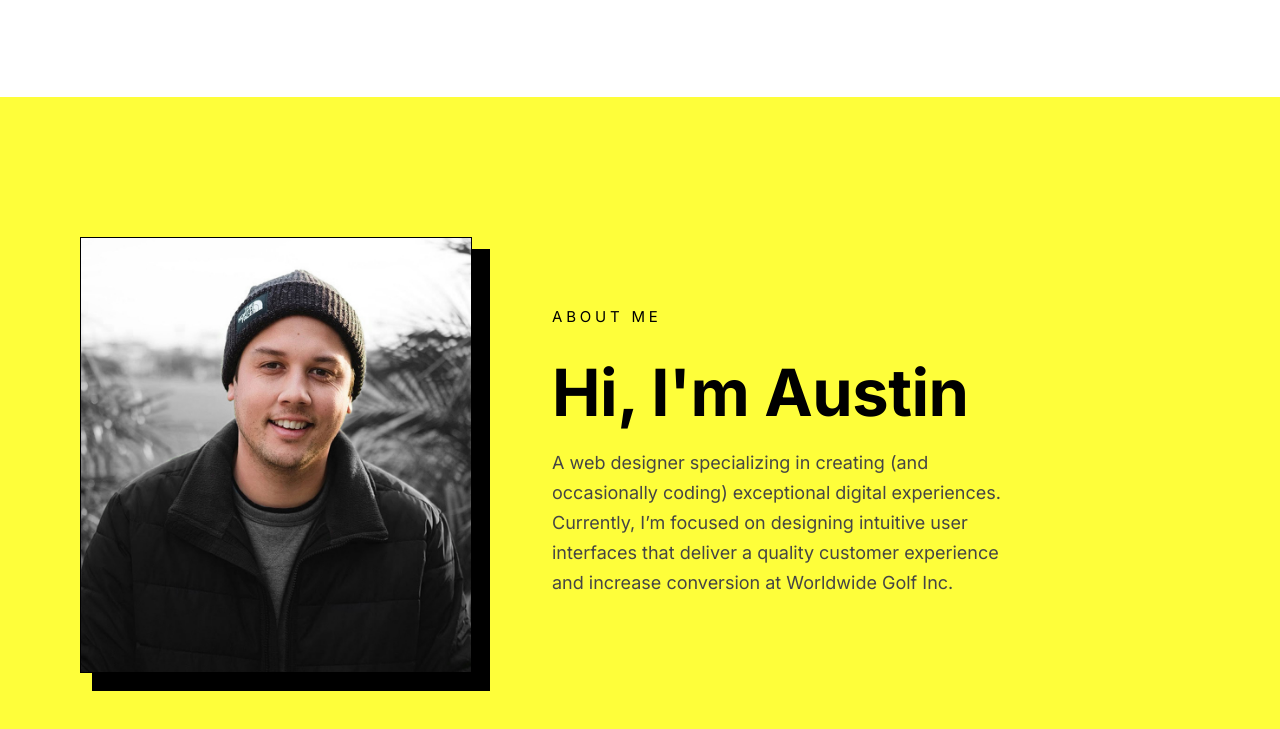
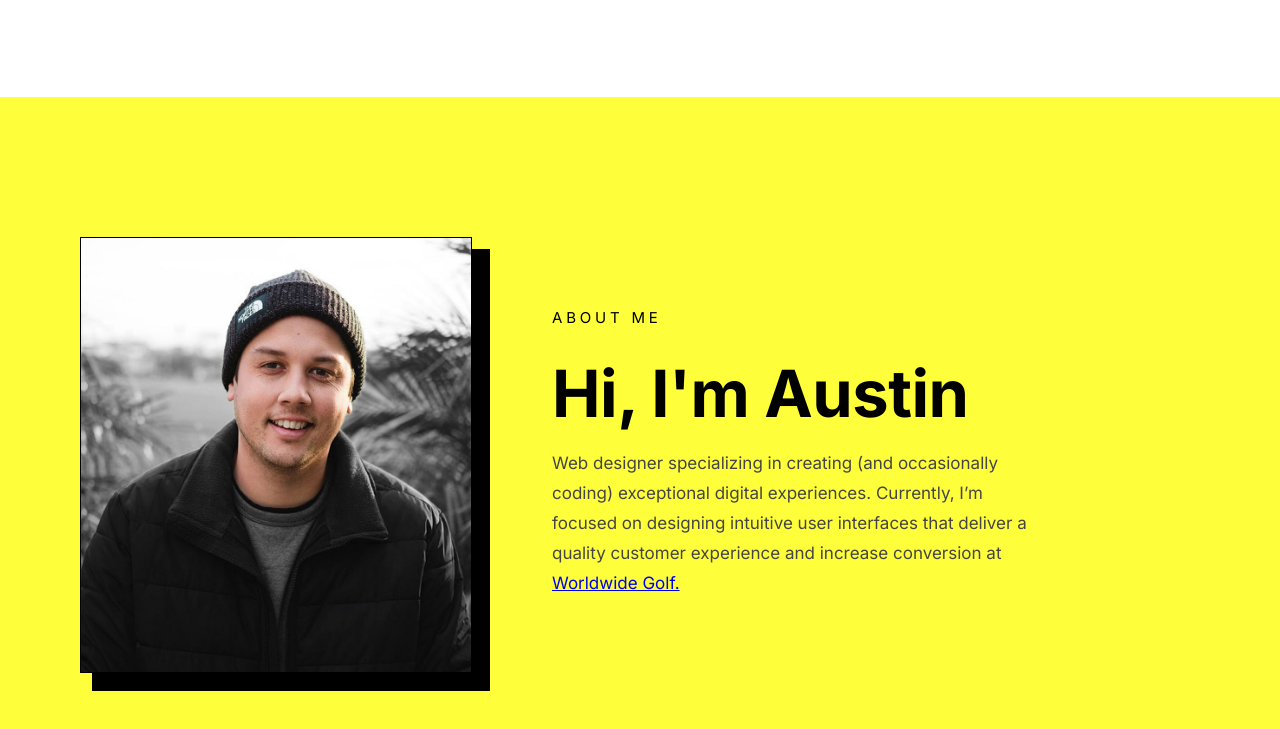
Before and after one commit to AustinHarkey/portfolio21, a plain HTML site: page index.html in a window 1280 px wide. Shown: the part 2838-3567 px from the top of the page. Drawn offline with Linux system fonts and the light colour scheme.

Commit message:
dev updates

```diff
--- a/index.html
+++ b/index.html
@@ -203,7 +203,7 @@
                     <div class="profile__message">
                         <p class="profile__subtext">About Me</p>
                         <h2 class="profile__header">Hi, I'm Austin</h2>
-                        <p class="profile__text">A web designer specializing in creating (and occasionally coding) exceptional digital experiences. Currently, I’m focused on designing intuitive user interfaces that deliver a quality customer experience and increase conversion at Worldwide Golf Inc. </p>
+                        <p class="profile__text">Web designer specializing in creating (and occasionally coding) exceptional digital experiences. Currently, I’m focused on designing intuitive user interfaces that deliver a quality customer experience and increase conversion at <a href="https://www.worldwidegolfshops.com/">Worldwide Golf.</a></p>
                     </div>
                 </div>
 
--- a/style.css
+++ b/style.css
@@ -619,7 +619,7 @@ box-shadow: 15px 15px 0px 3px #000;
 }
 
 .profile__text {
-    font-size: 18px;
+    font-size: 17px;
     line-height: 30px;
     color: rgb(69, 69, 69);
 }
```
